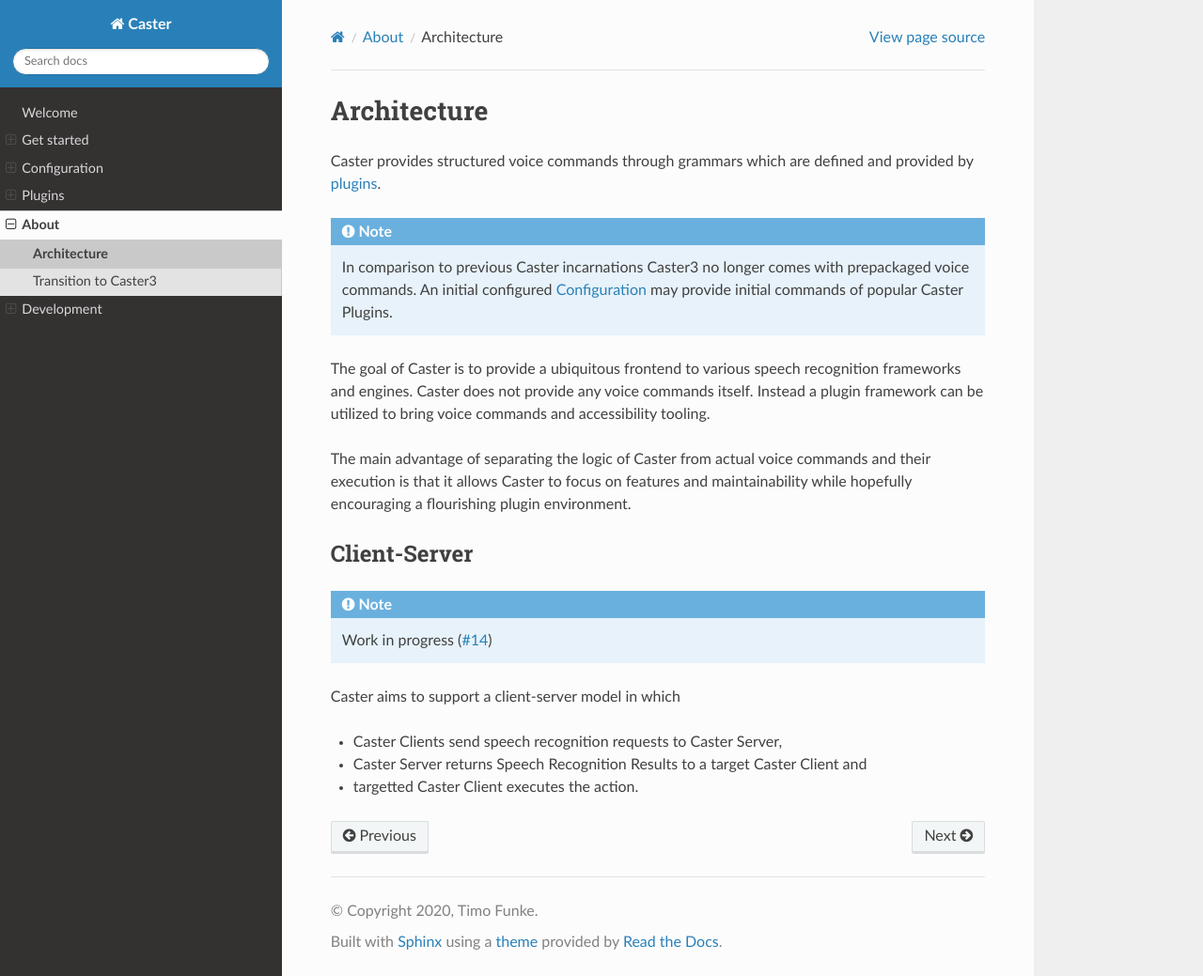
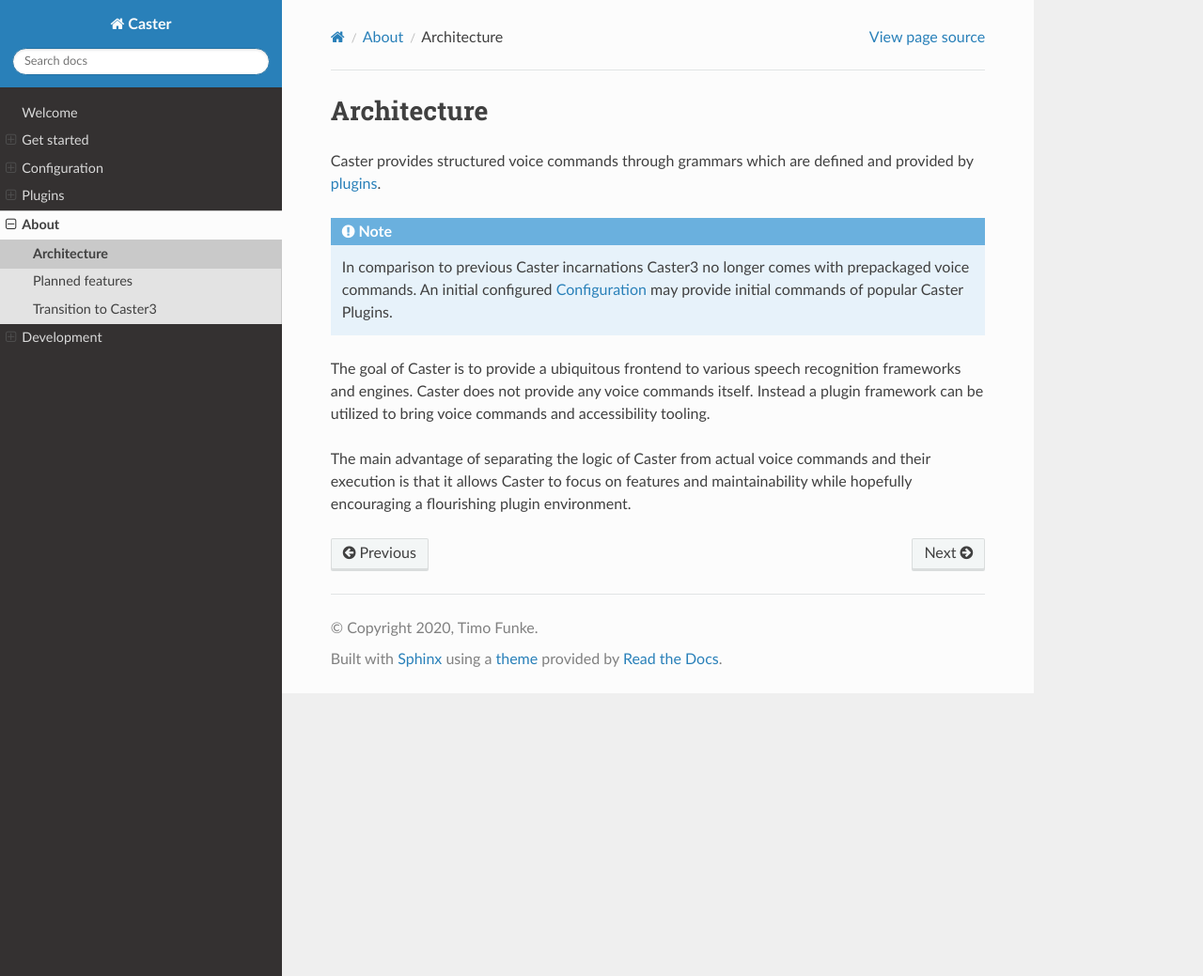
Before and after one commit to CasterVoice/caster-core, a Sphinx documentation site: the page built from docs/source/about/architecture.rst, in a window 1280 px wide and 1039 px high. Shown: the whole window at 94% size. Built offline with Sphinx 7.4.7 and the Read the Docs theme 2.0.0, drawn with Linux system fonts in a browser that asks for light colours.

Commit message:
Document planned features

```diff
--- a/docs/source/about/architecture.rst
+++ b/docs/source/about/architecture.rst
@@ -11,17 +11,3 @@
 The goal of Caster is to provide a ubiquitous frontend to various speech recognition frameworks and engines. Caster does not provide any voice commands itself. Instead a plugin framework can be utilized to bring voice commands and accessibility tooling.
 
 The main advantage of separating the logic of Caster from actual voice commands and their execution is that it allows Caster to focus on features and maintainability while hopefully encouraging a flourishing plugin environment.
-
-
-Client-Server
--------------
-
-.. note::
-
-    Work in progress (`#14 <https://github.com/Timoses/Caster/issues/14>`_)
-
-Caster aims to support a client-server model in which
-
-* Caster Clients send speech recognition requests to Caster Server,
-* Caster Server returns Speech Recognition Results to a target Caster Client and
-* targetted Caster Client executes the action.
```
Also changed, not shown: docs/source/about/planned_features.rst (added, +36 -0 lines).
